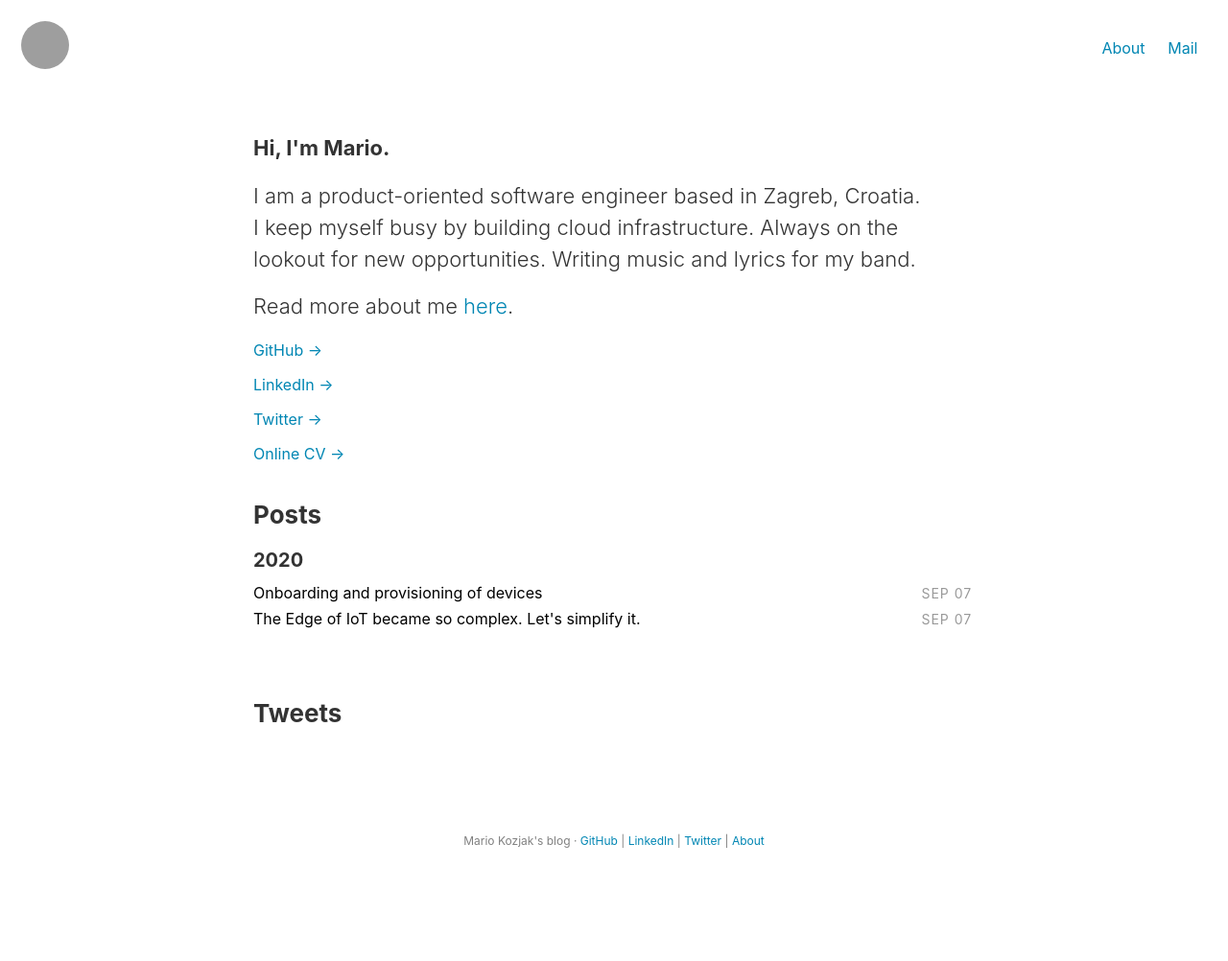
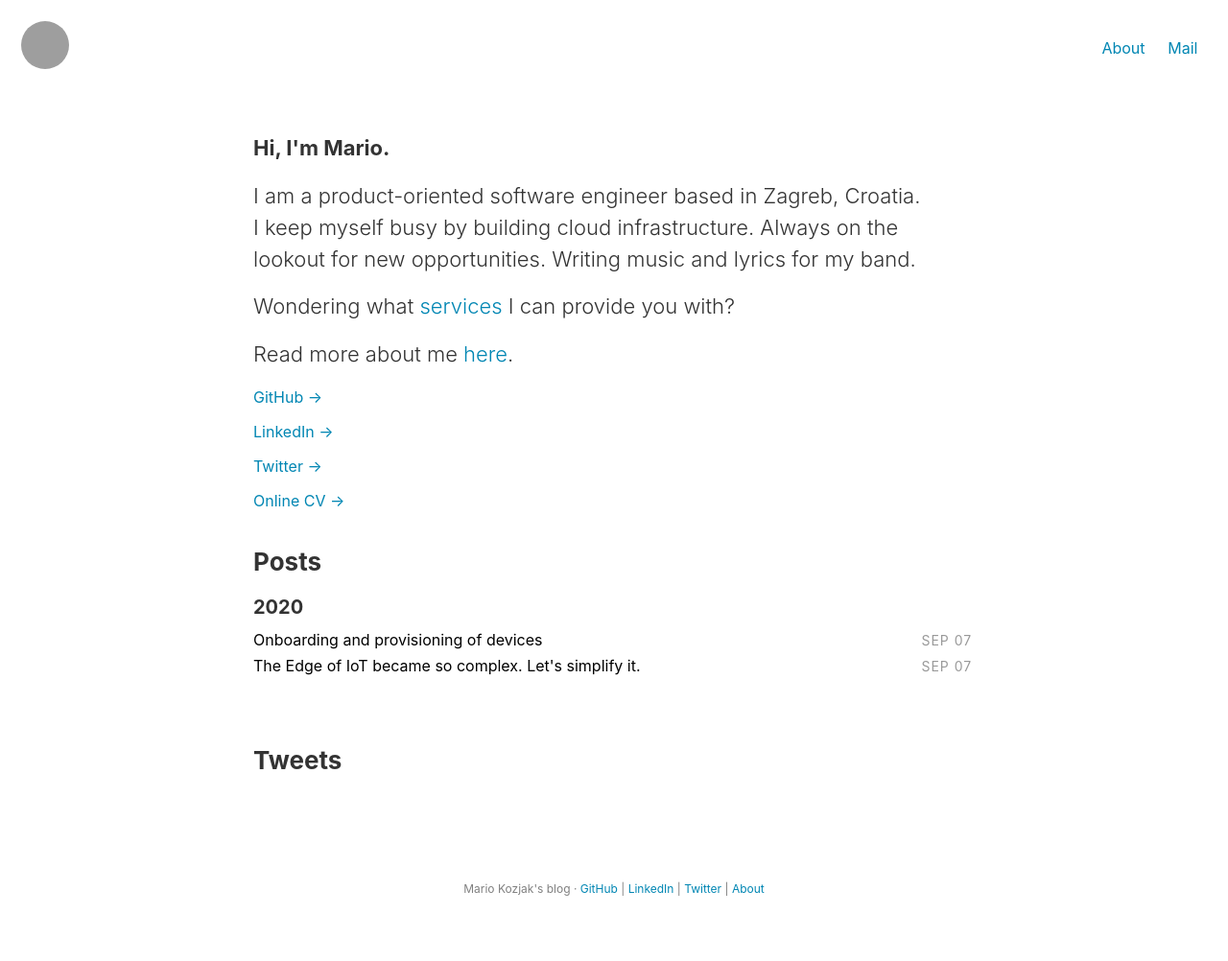
Before and after one commit to mkozjak/mkozjak.github.io, a Jekyll site: the page built from index.html, in a window 1280 px wide. Shown: the whole page at 96% size. Built offline with Jekyll 4.4.1, drawn with Linux system fonts in a browser that asks for light colours; comment, search, counter and statistics services are not loaded; before the commit the page ends 952 px from its top, so only the background shows below that; grey boxes are pictures that could not be loaded.

Commit message:
intro: add services link

```diff
--- a/_includes/intro.html
+++ b/_includes/intro.html
@@ -4,6 +4,7 @@
     <p class="lead">I am a product-oriented software engineer based in Zagreb, Croatia.<br>
     I keep myself busy by building cloud infrastructure. Always on the lookout for new opportunities.
     Writing music and lyrics for my band.</p>
+    <p class="lead">Wondering what <a href="/services">services</a> I can provide you with?</p>
     <p class="lead">Read more about me <a href="/about">here</a>.</p>
     <p><a target="_blank" href="https://www.github.com/{{ site.github_username }}">GitHub →</a></p>
     <p><a target="_blank" href="https://www.linkedin.com/in/{{ site.linkedin_username }}">LinkedIn →</a></p>
```
